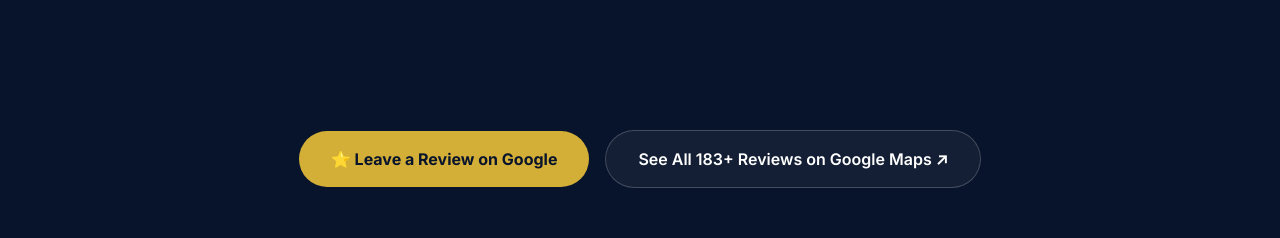
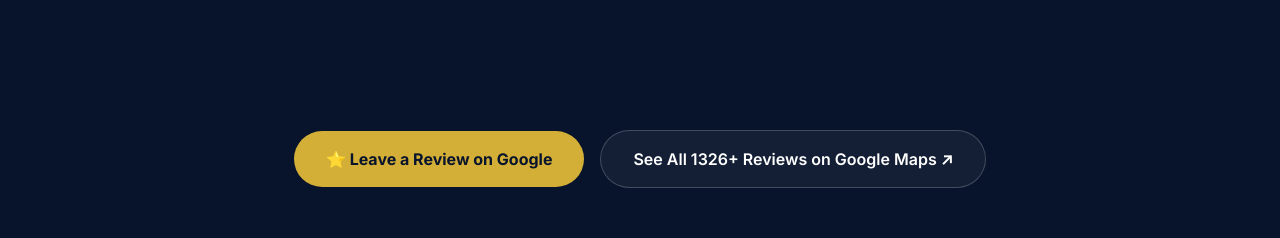
Before and after one commit to baliairporttransfer/bat-website, a Next.js app: page / in a window 1280 px wide. Shown: the part 5620-5858 px from the top of the page. Built offline with nearby package versions, Linux system fonts and the light colour scheme; no server answers.

Commit message:
Update Testimonials.tsx

```diff
--- a/components/Testimonials.tsx
+++ b/components/Testimonials.tsx
@@ -47,7 +47,7 @@
             rel="noopener noreferrer"
             className="inline-flex items-center gap-2 rounded-full border border-white/20 bg-white/5 px-8 py-4 font-semibold text-white backdrop-blur transition hover:bg-white/10"
           >
-            See All 183+ Reviews on Google Maps ↗
+            See All 1326+ Reviews on Google Maps ↗
           </a>
         </div>
       </Container>
```
